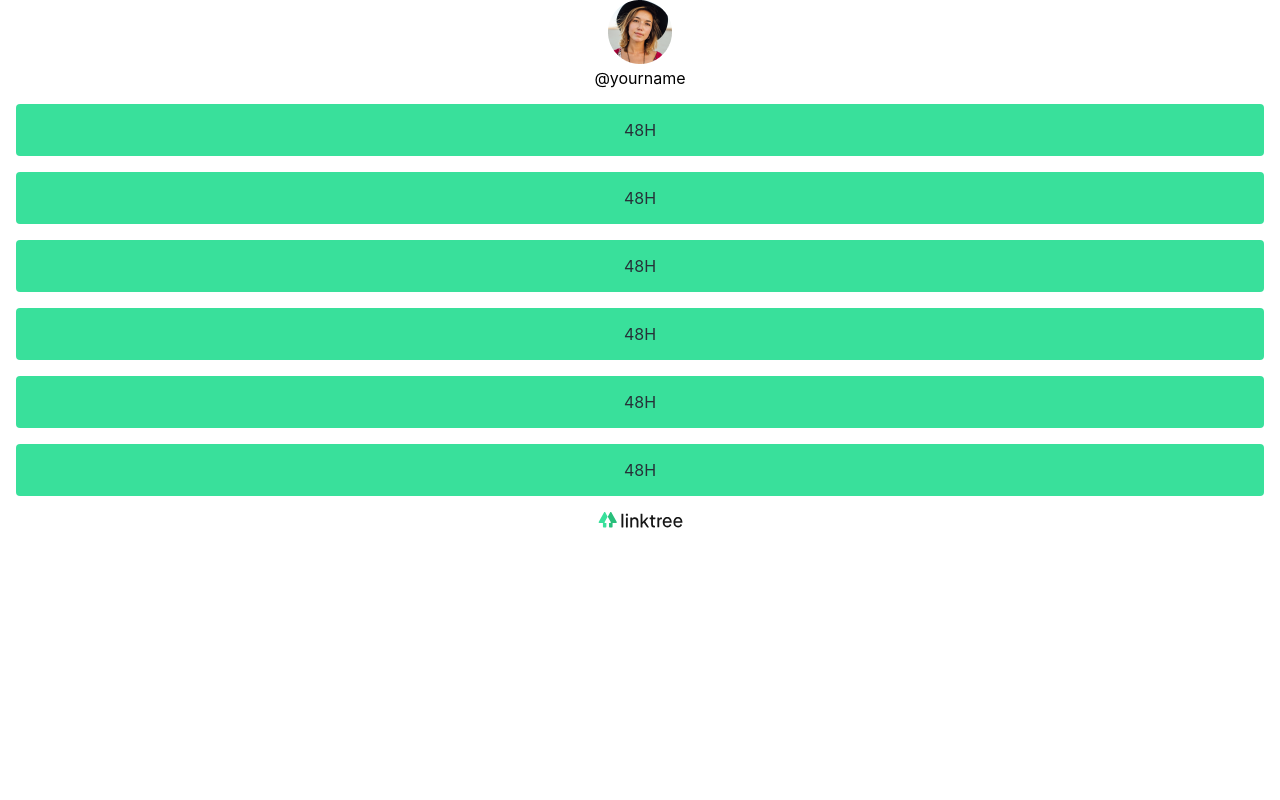
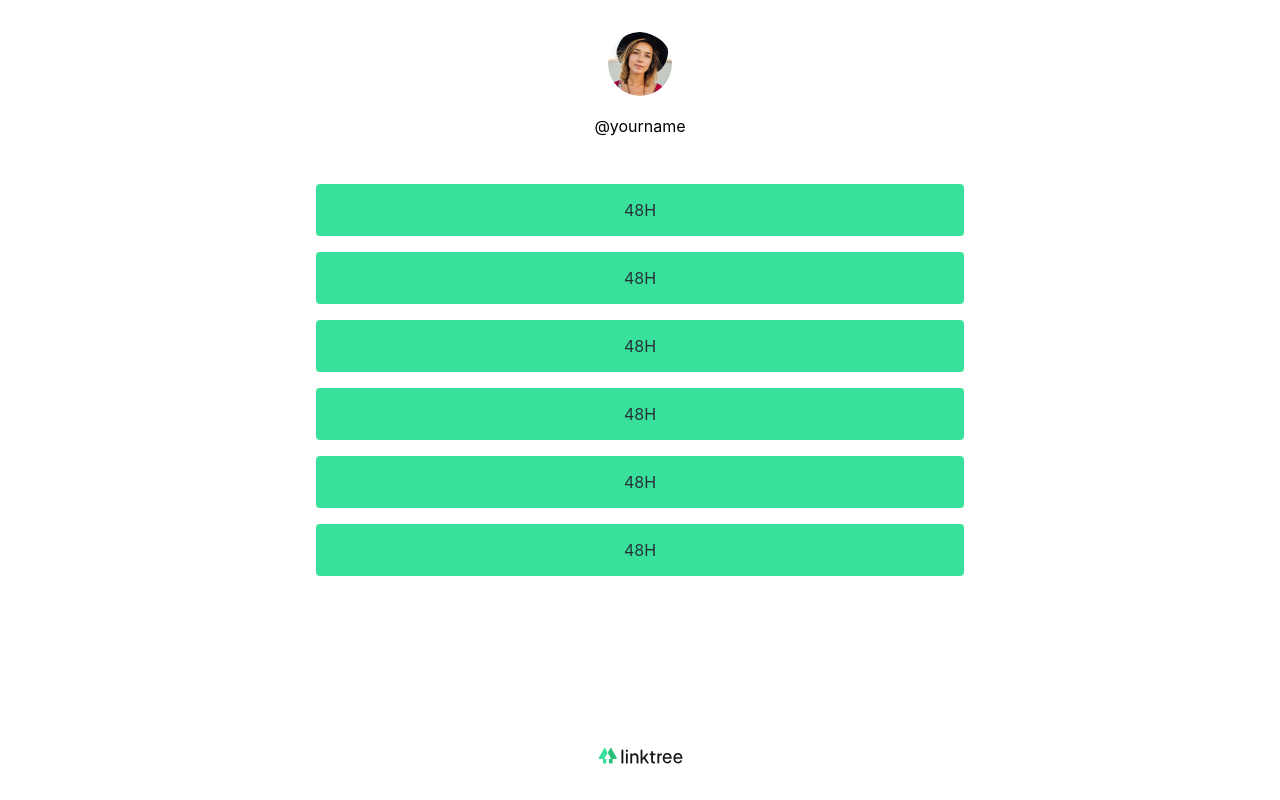
Before and after one commit to zachbwh/linktree-frontend-assessment, a React (Create React App) app: page / in a window 1280 px wide. Built offline with nearby package versions, Linux system fonts and the light colour scheme.

Commit message:
more minor profile and link styling

```diff
--- a/src/App.scss
+++ b/src/App.scss
@@ -1,38 +1,17 @@
 .App {
 	text-align: center;
-}
-
-.App-logo {
-  height: 40vmin;
-  pointer-events: none;
-}
-
-@media (prefers-reduced-motion: no-preference) {
-  .App-logo {
-    animation: App-logo-spin infinite 20s linear;
-  }
-}
-
-.App-header {
-  background-color: #282c34;
-  min-height: 100vh;
 	display: flex;
 	flex-direction: column;
 	align-items: center;
-  justify-content: center;
-  font-size: calc(10px + 2vmin);
-  color: white;
+	width: 100%;
+	height: 100vh;
+
+	.profile {
+		flex-grow: 1;
 	}
 
-.App-link {
-  color: #61dafb;
-}
-
-@keyframes App-logo-spin {
-  from {
-    transform: rotate(0deg);
-  }
-  to {
-    transform: rotate(360deg);
+	.linktree-logo {
+		justify-self: flex-end;
+		padding-bottom: 2em;
 	}
 }
--- a/src/react-components/Profile/Link/Link.scss
+++ b/src/react-components/Profile/Link/Link.scss
@@ -1,6 +1,6 @@
 .link {
     transition: background 100ms ease-in-out, color 100ms ease-in-out;
-    margin: 1em;
+    margin-bottom: 1em;
     border-radius: 4px;
     overflow: hidden;
 
--- a/src/react-components/Profile/Profile.scss
+++ b/src/react-components/Profile/Profile.scss
@@ -1,3 +1,18 @@
 .profile {
+    max-width: 680px;
+	width: 100%;
+    padding: 1em;
+    box-sizing: border-box;
 
+    .profile-header {
+        padding: 1em 0 3em 0;
+
+        .profile-picture {
+            border-radius: 100%;
+        }
+
+        .profile-username {
+            padding-top: 1em;
+        }
+    }
 }
```
Lines whose indentation alone changed are shown as unchanged.
